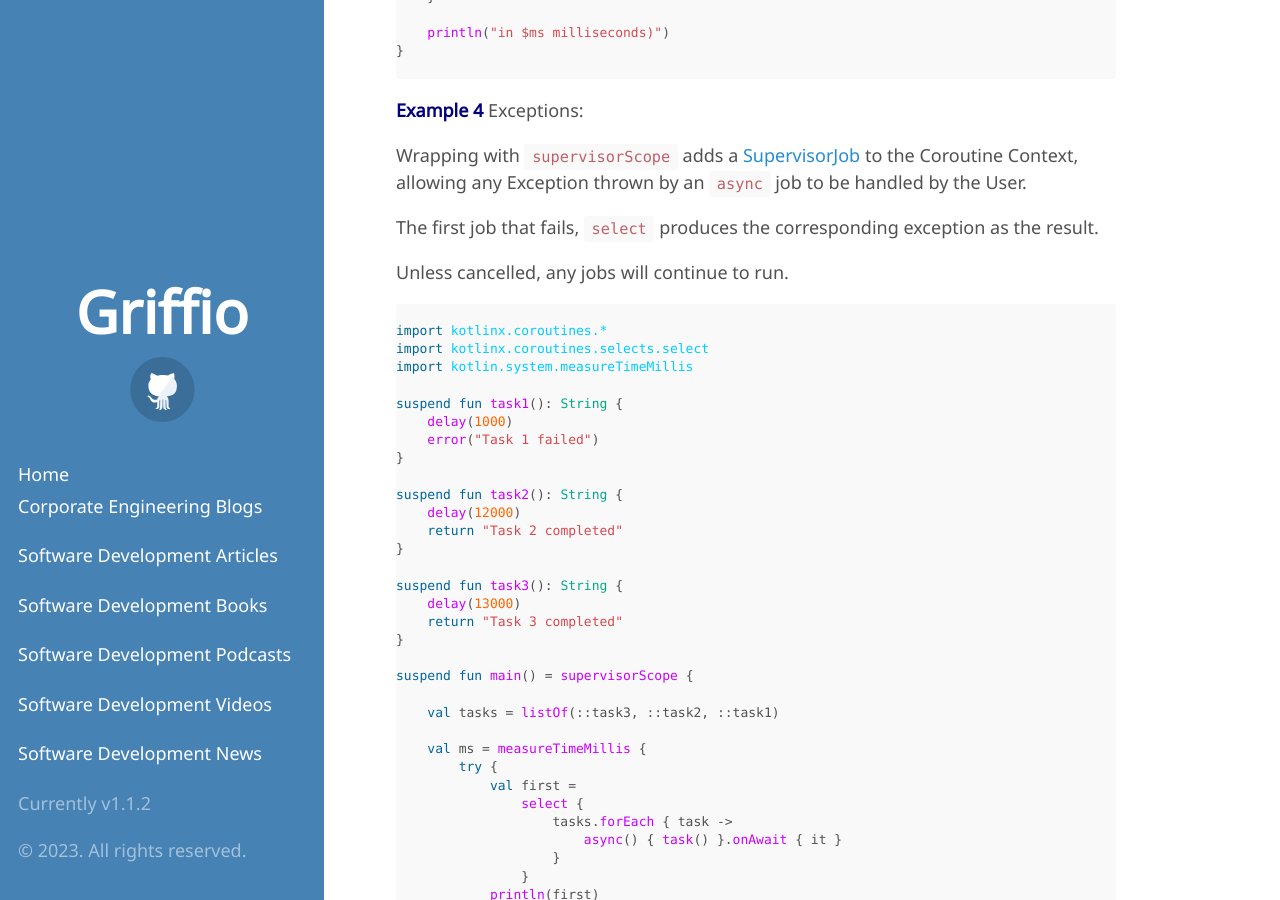
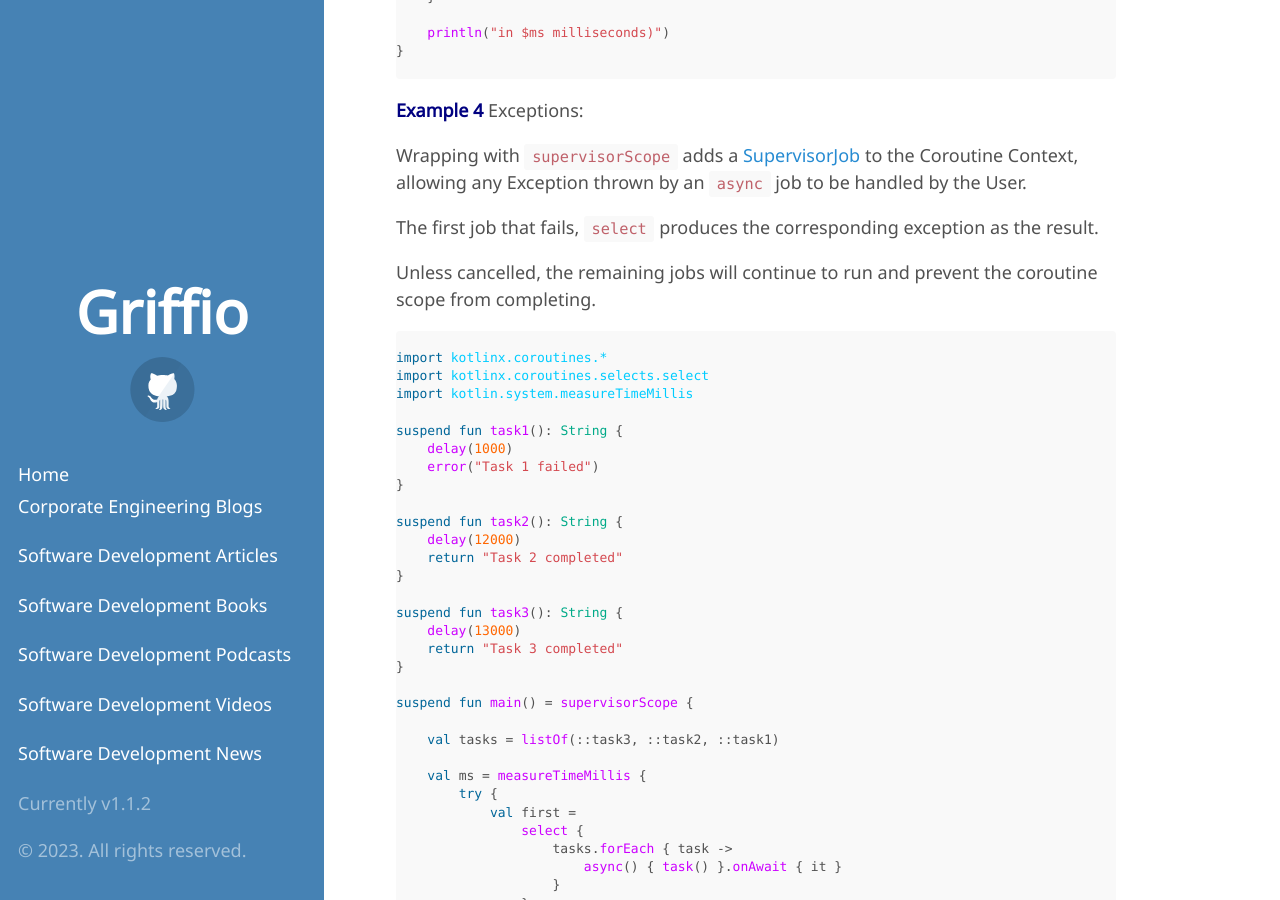
Before and after one commit to griffio/griffio.github.io, a Jekyll site: the page built from _posts/2023-03-18-More-Kotlin-Racing-Ambiguous-Coroutines.md, in a window 1280 px wide and 900 px high, scrolled down 3278 px. Built offline with Jekyll 4.4.1, drawn with Linux system fonts in a browser that asks for light colours; some web fonts are replaced.

Commit message:
add error example

````diff
--- a/_posts/2023-03-18-More-Kotlin-Racing-Ambiguous-Coroutines.md
+++ b/_posts/2023-03-18-More-Kotlin-Racing-Ambiguous-Coroutines.md
@@ -177,7 +177,7 @@
 
 The first job that fails, `select` produces the corresponding exception as the result.
 
-Unless cancelled, any jobs will continue to run.
+Unless cancelled, the remaining jobs will continue to run and prevent the coroutine scope from completing.
 
 ``` kotlin
 
````
